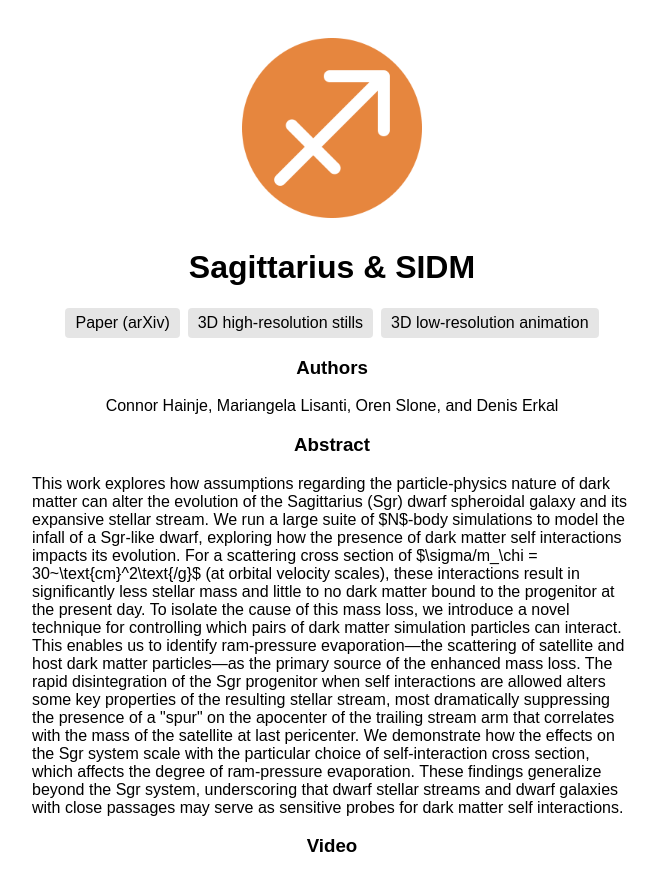
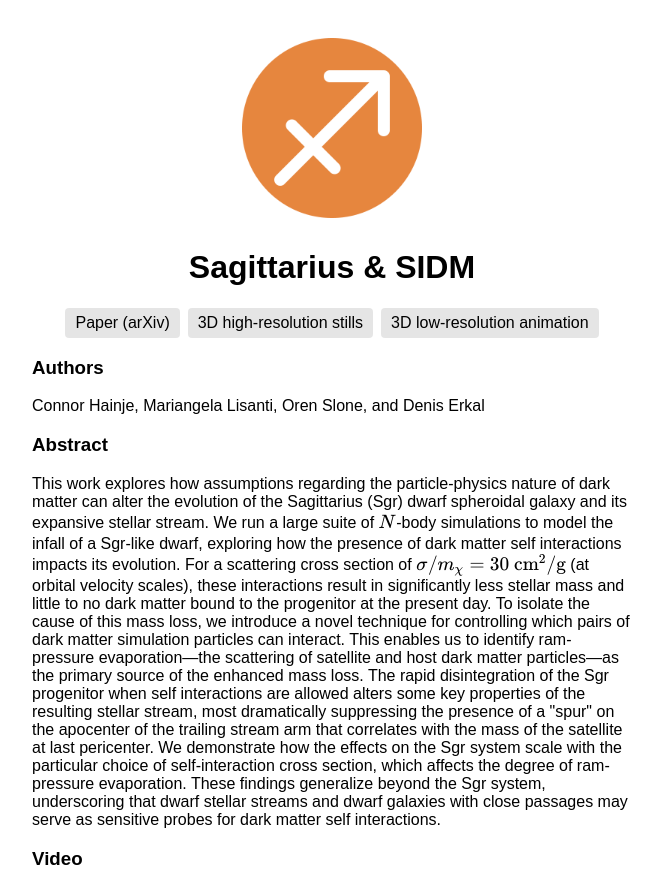
Before and after one commit to cmhainje/sgr-sidm-viz, a website built with Vite: page index.html in a window 1280 px wide. Shown: the top 874 px of the page, without its empty margins (308-969 px from the left). Built offline with nearby package versions, Linux system fonts and the light colour scheme; grey boxes are pictures that could not be loaded; a web font is replaced by a local one.

Commit message:
more style updates

```diff
--- a/index.html
+++ b/index.html
@@ -29,6 +29,14 @@
       padding-bottom: 60px;
     }
 
+    .width-lim {
+      max-width: 600px;
+      margin: 0 auto;
+      padding: 0 16px;
+      text-align: left;
+      text-wrap: pretty;
+    }
+
     a {
       display: block;
       padding: 6px 10px;
@@ -46,6 +54,7 @@
     div.links {
       display: flex;
       flex-direction: row;
+      flex-wrap: wrap;
       gap: 8px;
       justify-content: center;
       align-items: center;
@@ -99,37 +108,48 @@
 
     <h1>Sagittarius &amp; SIDM</h1>
 
-    <div class="links">
+    <div class="width-lim links">
       <a href="https://arxiv.org">Paper (arXiv)</a>
       <a href="/sgr-sidm-viz/high-res-still/">3D high-resolution stills</a>
       <a href="/sgr-sidm-viz/low-res-animated/">3D low-resolution animation</a>
     </div>
 
+    <div class="width-lim">
       <h3>Authors</h3>
       <p>
         Connor Hainje, Mariangela Lisanti, Oren Slone, and Denis Erkal
       </p>
+    </div>
 
+    <div class="width-lim">
       <h3>Abstract</h3>
-    <p style="max-width: 600px; margin: 0 auto; text-align: left; text-wrap: pretty;">
-      This work explores how assumptions regarding the particle-physics nature of dark matter can alter the evolution of
+      <p>
+        This work explores how assumptions regarding the particle-physics nature of dark matter can alter the evolution
+        of
         the Sagittarius (Sgr) dwarf spheroidal galaxy and its expansive stellar stream. We run a large suite of $N$-body
         simulations to model the infall of a Sgr-like dwarf, exploring how the presence of dark matter self interactions
         impacts its evolution. For a scattering cross section of $\sigma/m_\chi = 30~\text{cm}^2\text{/g}$ (at orbital
-      velocity scales), these interactions result in significantly less stellar mass and little to no dark matter bound
+        velocity scales), these interactions result in significantly less stellar mass and little to no dark matter
+        bound
         to the progenitor at the present day. To isolate the cause of this mass loss, we introduce a novel technique for
-      controlling which pairs of dark matter simulation particles can interact. This enables us to identify ram-pressure
+        controlling which pairs of dark matter simulation particles can interact. This enables us to identify
+        ram-pressure
         evaporation—the scattering of satellite and host dark matter particles—as the primary source of the enhanced
         mass loss. The rapid disintegration of the Sgr progenitor when self interactions are allowed alters some key
         properties of the resulting stellar stream, most dramatically suppressing the presence of a "spur" on the
         apocenter of the trailing stream arm that correlates with the mass of the satellite at last pericenter. We
-      demonstrate how the effects on the Sgr system scale with the particular choice of self-interaction cross section,
+        demonstrate how the effects on the Sgr system scale with the particular choice of self-interaction cross
+        section,
         which affects the degree of ram-pressure evaporation. These findings generalize beyond the Sgr system,
         underscoring that dwarf stellar streams and dwarf galaxies with close passages may serve as sensitive probes for
         dark matter self interactions.
       </p>
+    </div>
 
+    <div class="width-lim">
       <h3>Video</h3>
+    </div>
+
     <iframe class="video" width="560" height="315"
       src="https://www.youtube-nocookie.com/embed/_BAduDAuJcA?si=pis1PxMHZN4X1ABL" title="YouTube video player"
       frameborder="0"
@@ -138,6 +158,23 @@
 
   </main>
 
+  <script>
+    document.addEventListener("DOMContentLoaded", function () {
+      renderMathInElement(document.body, {
+        // customised options
+        // • auto-render specific keys, e.g.:
+        delimiters: [
+          { left: '$$', right: '$$', display: true },
+          { left: '$', right: '$', display: false },
+          { left: '\\(', right: '\\)', display: false },
+          { left: '\\[', right: '\\]', display: true }
+        ],
+        // • rendering keys, e.g.:
+        throwOnError: false
+      });
+    });
+  </script>
+
 </body>
 
 </html>
```
Lines whose indentation alone changed are shown as unchanged.
